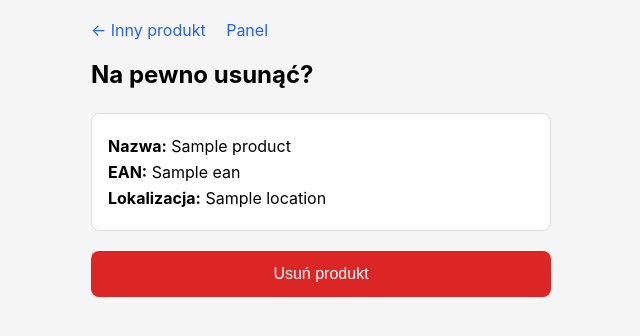
After one commit to Mati02133/warehouse-ean-scanner, a Flask app: template templates/admin_delete_product.html in a window 1280 px wide. The commit adds this page. Shown: the top 336 px of the page, without its empty margins (319-959 px from the left). Run offline with Flask 3, Linux system fonts and the light colour scheme; the visitor is signed in with stand-in values (Sample User, id 1); the template is opened without the code that fills it: most values are stand-ins (such as "Sample title", 1, 10 or a date in 2020); some libraries are stand-ins or nearby versions.

Commit message:
feat: add product deletion with confirmation and change admin panel mistake in add_product

```diff
--- a/app.py
+++ b/app.py
@@ -236,6 +236,45 @@ def admin_edit_product(rowid):
     return render_template("admin_edit_product.html", product=product, error=error, success=success)
 
 
+@app.route("/admin/products/delete", methods = ["GET"])
+def admin_delete_search():
+    admin = get_current_admin()
+    if admin is None:
+        return redirect(url_for("access"))
+    error = None
+    ean_query = request.args.get("ean", "").strip()
+    if ean_query:
+        conn = get_db_connection()
+        product = conn.execute("SELECT rowid FROM products WHERE ean = ?", (ean_query,)).fetchone()
+        conn.close()
+        if product:
+            return redirect(url_for("admin_delete_product", rowid=product["rowid"]))
+        else:
+            error = f"Produkt z EAN {ean_query} nie istnieje w bazie danych."
+    return render_template("admin_delete_search.html", error=error)
+
+
+@app.route("/admin/products/delete/<int:rowid>", methods=["GET", "POST"])
+def admin_delete_product(rowid):
+    admin = get_current_admin()
+    if admin is None:
+        return redirect(url_for("access"))
+    conn = get_db_connection()
+    product = conn.execute("SELECT rowid, name, ean, location FROM products WHERE rowid = ?", (rowid,)).fetchone()
+    if product is None:
+        conn.close()
+        return redirect(url_for("admin_delete_search"))
+    if request.method == "POST":
+        conn.execute("DELETE FROM products WHERE rowid = ?", (rowid,))
+        conn.execute("INSERT INTO audit_logs (user_id, username, action, details, timestamp) VALUES (?, ?, ?, ?, ?)", (admin["user_id"], admin["username"],
+        "delete", f"Usunięto produkt: {product['name']} (EAN: {product['ean']}, lokalizacja: {product['location']})", datetime.now(timezone.utc).isoformat()))
+        conn.commit()
+        conn.close()
+        return redirect(url_for("admin_delete_search", success=1))
+    conn.close()
+    return render_template("admin_delete_product.html", product=product)
+
+
 @app.route("/logout")
 def logout():
     admin = get_current_admin()
--- a/templates/add_product.html
+++ b/templates/add_product.html
@@ -54,7 +54,7 @@
 </head>
 <body>
     <nav>
-        <a href="/">← Wyszukiwarka</a>
+        <a href="/admin">← Panel</a>
         <a href="/logout">Wyloguj się</a>
     </nav>
 
--- /dev/null
+++ b/templates/admin_delete_product.html
@@ -0,0 +1,58 @@
+<!DOCTYPE html>
+<html lang="pl">
+<head>
+    <meta charset="UTF-8">
+    <meta name="viewport" content="width=device-width, initial-scale=1.0">
+    <title>Potwierdź usunięcie</title>
+    <style>
+        * { box-sizing: border-box; }
+        body {
+            font-family: -apple-system, Segoe UI, Roboto, sans-serif;
+            max-width: 500px;
+            margin: 0 auto;
+            padding: 20px;
+            background-color: #f5f5f5;
+        }
+        h1 { font-size: 1.5rem; margin-bottom: 24px; }
+        nav { margin-bottom: 20px; }
+        nav a { color: #2563eb; text-decoration: none; margin-right: 16px; }
+        .product-box {
+            background: white;
+            border: 1px solid #ddd;
+            border-radius: 8px;
+            padding: 16px;
+            margin-bottom: 20px;
+        }
+        .product-box p { margin: 6px 0; }
+        button {
+            width: 100%;
+            padding: 14px;
+            font-size: 1rem;
+            border: none;
+            border-radius: 8px;
+            background-color: #dc2626;
+            color: white;
+            cursor: pointer;
+        }
+    </style>
+</head>
+<body>
+    <nav>
+        <a href="/admin/products/delete">← Inny produkt</a>
+        <a href="/admin">Panel</a>
+    </nav>
+
+    <h1>Na pewno usunąć?</h1>
+
+    <div class="product-box">
+        <p><strong>Nazwa:</strong> {{ product.name }}</p>
+        <p><strong>EAN:</strong> {{ product.ean }}</p>
+        <p><strong>Lokalizacja:</strong> {{ product.location }}</p>
+    </div>
+
+    <form method="POST" onsubmit="return confirm('Tej operacji nie da się cofnąć. Usunąć produkt?');">
+        <input type="hidden" name="csrf_token" value="{{ csrf_token() }}">
+        <button type="submit">Usuń produkt</button>
+    </form>
+</body>
+</html>
```
Also changed, not shown: templates/admin_delete_search.html (added, +143 -0 lines).
